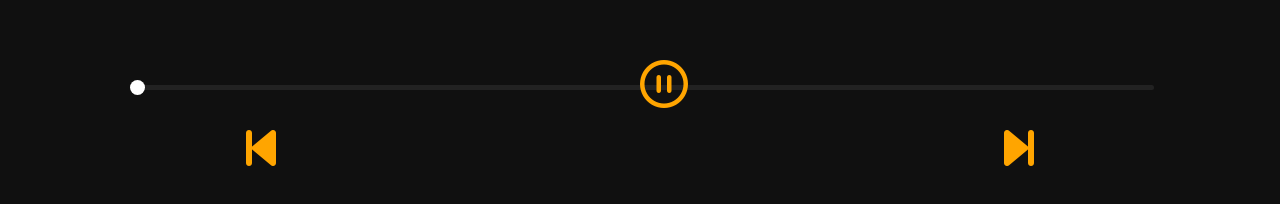
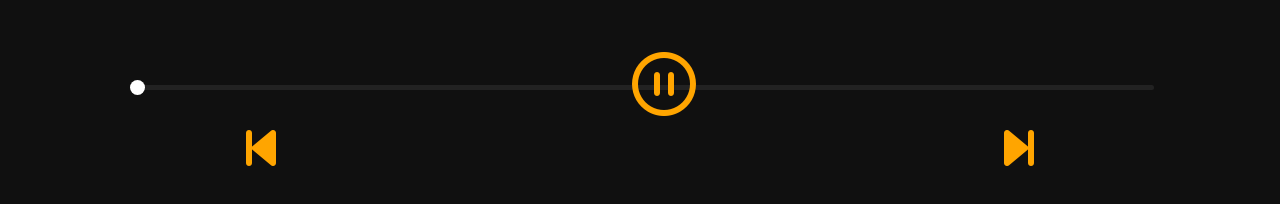
Before and after one commit to bunny8469/musify-mobile, a plain HTML site: page index.html in a window 1280 px wide. Both pictures are taken after a click on the element "Let Me Love You". Shown: the part 564-768 px from the top of the page. Drawn offline with Linux system fonts and the light colour scheme; some packages are replaced by stand-ins of ours; a script that the page names is missing; a web font is replaced by a local one.

Commit message:
Update index.html

```diff
--- a/index.html
+++ b/index.html
@@ -333,7 +333,7 @@ footer{
 .fcwall{
     filter:blur(40px);
     width:70vw;
-    height:43vh;
+    height:46vh;
     margin-top:5vw;
 }
 .fhead{
@@ -926,8 +926,8 @@ function songfs(x){
     <input type="range" id=progress-${x} class="slider" value="0">
     <i class="fas fa-step-backward" onclick=previousSong(${x}) style=color:${all_color};transform:scale(3);bottom:10vh;left:20vw; ></i>
       <i class="fas fa-step-forward" onclick=nextSong(${x}) style=color:${all_color};transform:scale(3);bottom:10vh;right:20vw;></i>
-    <i class="far fa-play-circle" id=fplay-${x} onclick=play(${x}) style=color:${all_color};transform:scale(3);top:80vh;right:47.5vw;></i>
-    <i class="far fa-pause-circle" id=fpause-${x} onclick=pause(${x}) style=color:${all_color};transform:scale(3);top:80vh;right:47.5vw;></i>
+    <i class="far fa-play-circle" id=fplay-${x} onclick=play(${x}) style=color:${all_color};transform:scale(4);top:80vh;right:47.5vw;></i>
+    <i class="far fa-pause-circle" id=fpause-${x} onclick=pause(${x}) style=color:${all_color};transform:scale(4);top:80vh;right:47.5vw;></i>
    `
       id("main").style.display="none"
       id("songFull").style.display ="block"
```
